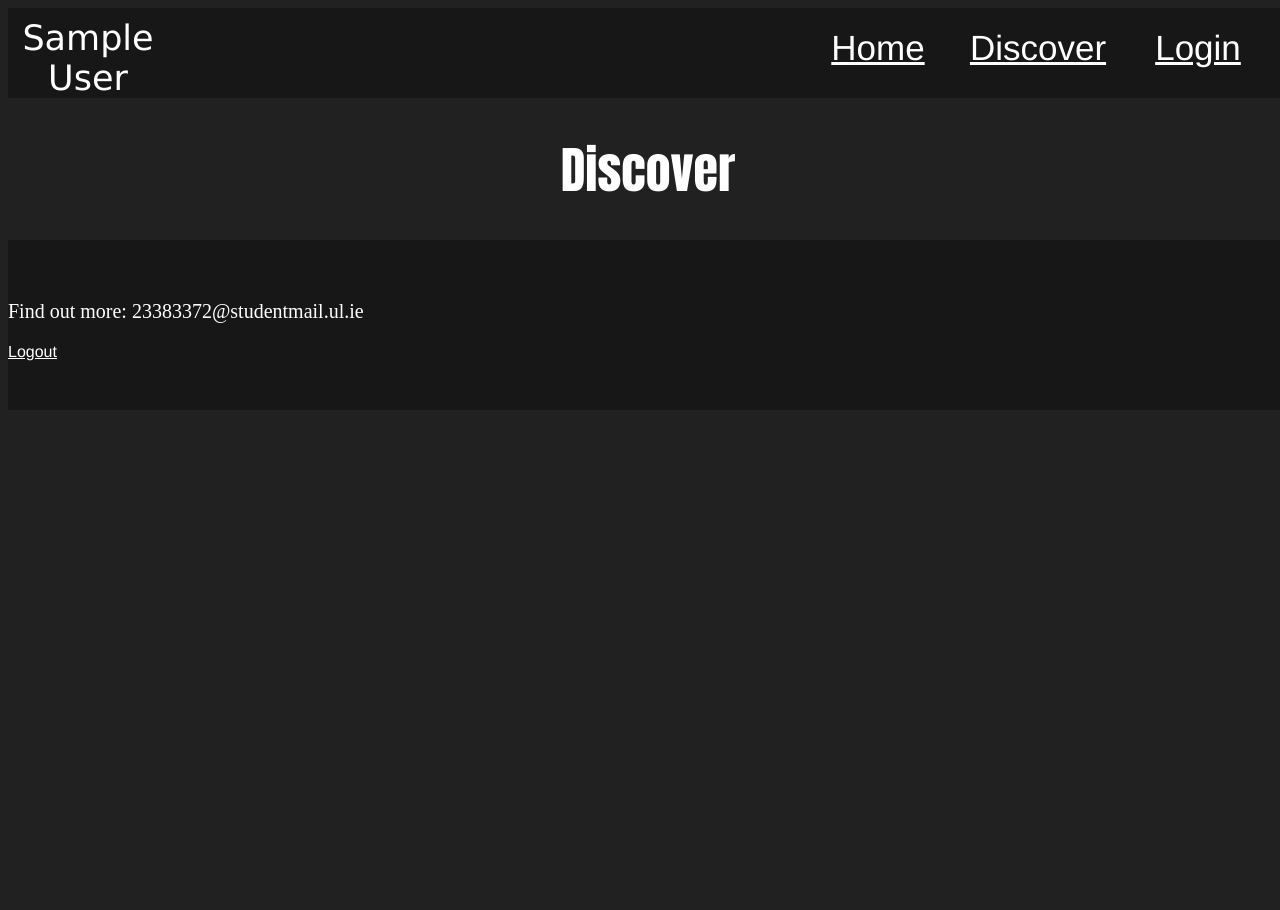
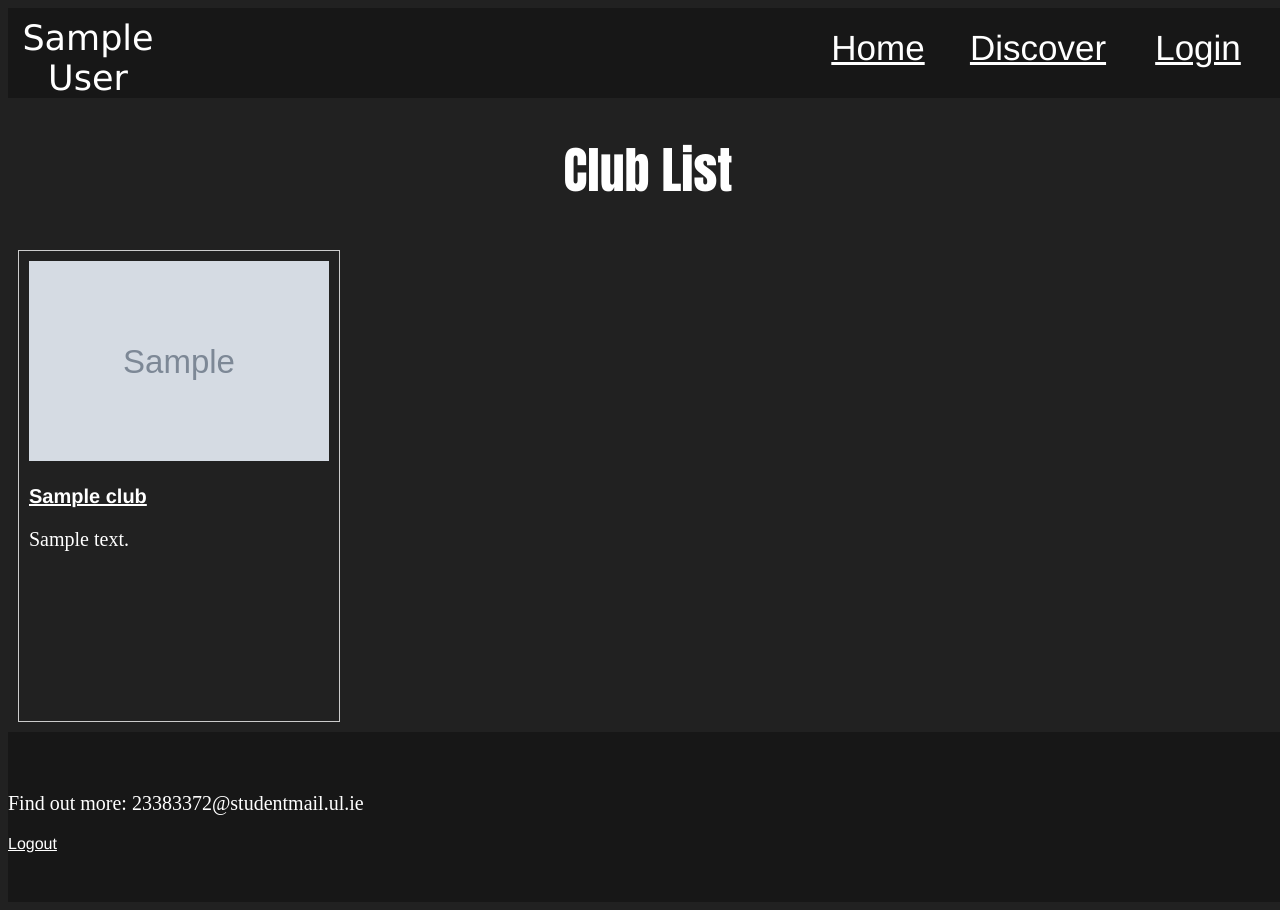
Before and after one commit to Fred-Sheppard/ClubMini, a Django app: page /discover/ in a window 1280 px wide. Before the commit the page ends 361 px from the top, so only its background shows below. Run offline with Django 5.2, Linux system fonts and the light colour scheme; a user stored in the database is signed in; tables that the repository leaves empty hold one stand-in row (values such as "Sample post"); grey boxes marked "Sample" are stand-in pictures; one stand-in notice (Sample message) is shown.

Commit message:
got discover to work

```diff
--- a/app/templates/discover.html
+++ b/app/templates/discover.html
@@ -1,29 +1,47 @@
 {% extends 'base.html' %}
 {% block content %}
-    <h1> Discover </h1>
-    <ul style="color: white">
-        {% for club, message in messages.items %}
-            <li>
-                {{ club.name }}
-                <ul>
-                    <li>{{ club.description }}</li>
-                    <li>{{ club.members.count }} members</li>
-                    <li>
-                        {% if club.accepting_members %}
-                            Accepting members!
-                            <br>
-                            {% if message == '' %}
-                                <a href="{% url 'apply_for_club' club.club_id %}">Apply Now!</a>
-                            {% else %}
-                                {{ message }}
-                            {% endif %}
-                        {% else %}
-                            Currently closed to new members
-                        {% endif %}
-                    </li>
+    <!DOCTYPE html>
+    <html lang="en">
+    <head>
+        <meta charset="UTF-8">
+        <title>Club List</title>
+        <style>
+            .club-box {
+                width: 300px;
+                height: 450px;
+                border: 1px solid #ccc;
+                margin: 10px;
+                padding: 10px;
+                display: inline-block;
+                vertical-align: top;
+            }
 
-                </ul>
-            </li>
+            .club-image {
+                width: 100%;
+                height: 200px; /* Fixed height for all images */
+                object-fit: cover; /* Preserve aspect ratio and fill container */
+            }
+
+            .club-title {
+                font-weight: bold;
+            }
+        </style>
+    </head>
+    <body>
+    <h1>Club List</h1>
+    <div class="club-container">
+        {% for club in clubs %}
+            <div class="club-box">
+                {% if club.image %}
+                    <img src="{{ club.image }}" alt="{{ club.name }}" class="club-image">
+                {% else %}
+                    <p>No image available</p>
+                {% endif %}
+                <p><a href="{% url 'view_club' club.club_id %}" class="club-title">{{ club.name }}</a></p>
+                <p>{{ club.description }}</p>
+            </div>
         {% endfor %}
-    </ul>
+    </div>
+    </body>
+    </html>
 {% endblock %}
--- a/app/urls.py
+++ b/app/urls.py
@@ -13,7 +13,7 @@ urlpatterns = [
     path('admin_dashboard/', views.admin_dashboard, name='admin_dashboard'),
     path("coordinator_dashboard/", views.coordinator_dashboard, name='coordinator_dashboard'),
     path("student_dashboard/", views.student_dashboard, name='student_dashboard'),
-    path("discover/", views.discover, name='discover'),
+    path("discover/", views.clubs_list, name='discover'),
     path("profile/<int:user_id>", views.profile, name='profile'),
     path("club/<int:club_id>/", views.view_club, name='view_club'),
     path("create_club/", views.create_club, name='create_club'),
--- a/app/views.py
+++ b/app/views.py
@@ -218,7 +218,7 @@ def approve_event_request(request, event_id, user_id):
 
 
 @login_required
-def discover(request):
+def clubs_list(request):
     clubs = Clubs.objects.all()
     return render(request, 'discover.html', {'clubs': clubs})
 
```
Also changed, not shown: app/templates/register_admin.html (added, +21 -0 lines).
